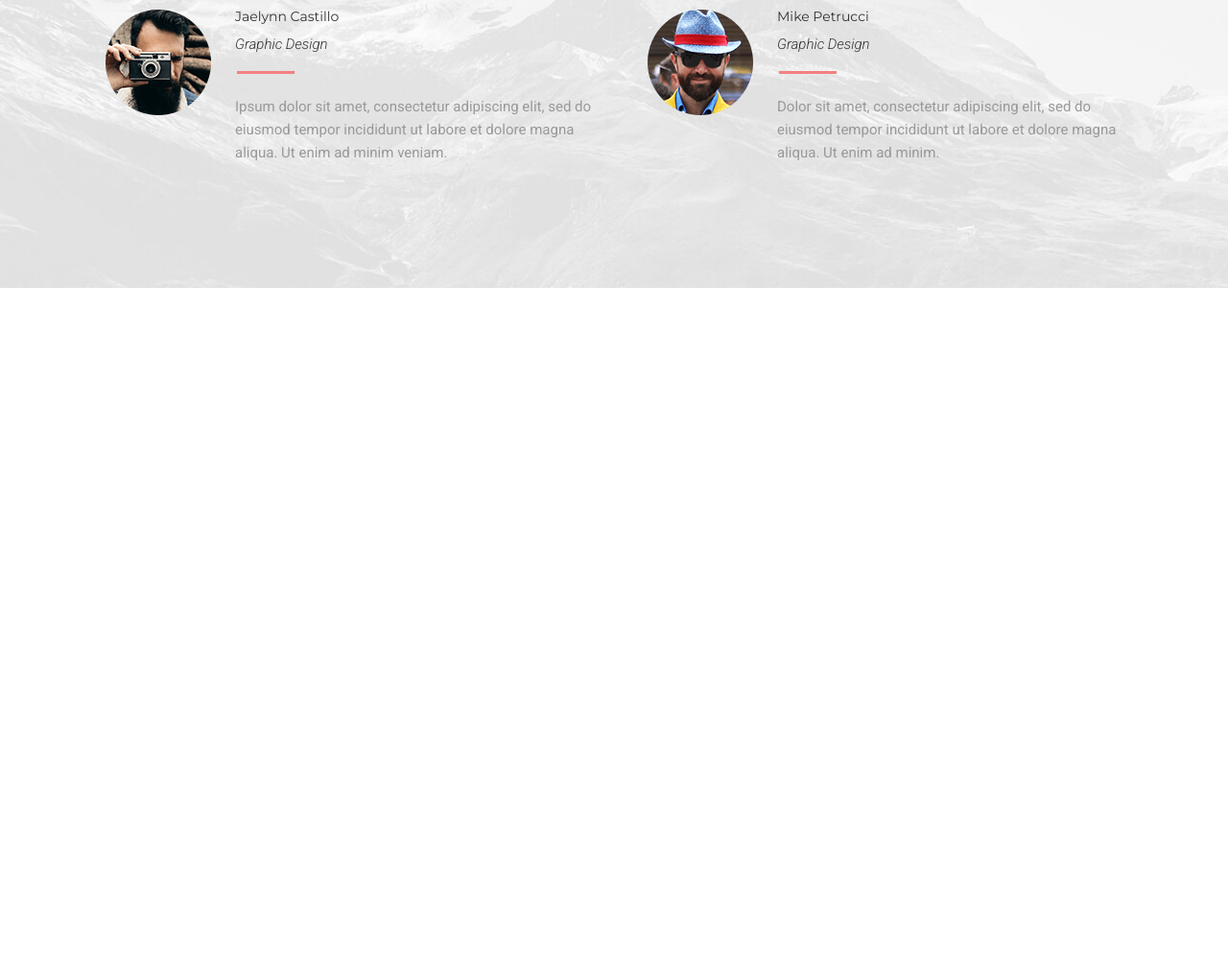
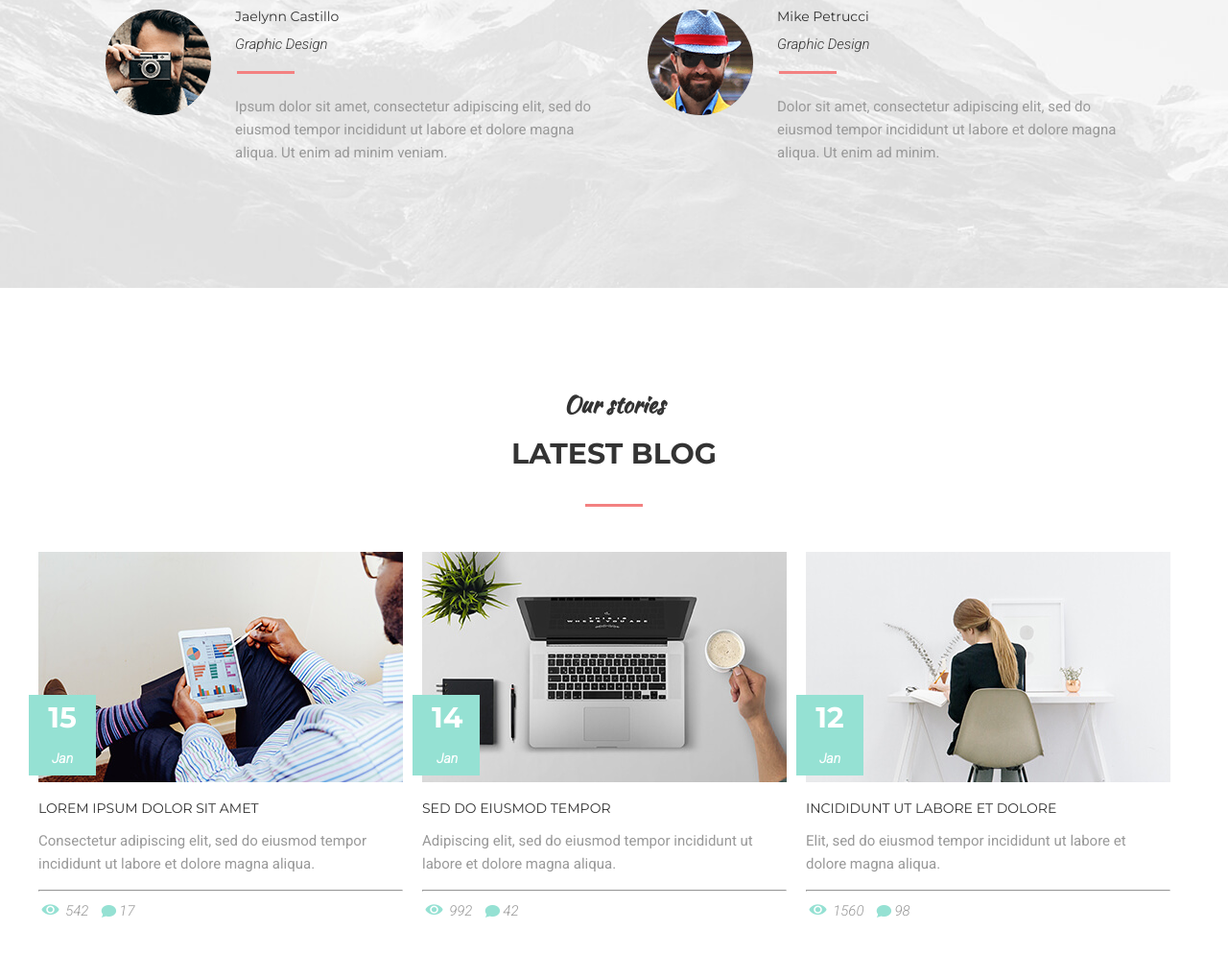
Before and after one commit to TheHunterSem/MOGO, a plain HTML site: page index.html in a window 1280 px wide. Shown: the part 7917-8911 px from the top of the page at 96% size. Before the commit the page ends 8217 px from the top, so only its background shows below. Drawn offline with Linux system fonts and the light colour scheme.

Commit message:
Our stories

```diff
--- a/index.html
+++ b/index.html
@@ -404,6 +404,60 @@
     </div>
   </section>
 
+  <section id="blog" class="our-stories">
+    <div class="container">
+      <div class="row">
+        <div class="header-info">
+          <h3 class="stories-header">Our stories</h3>
+          <p class="stories-title">latest blog</p>
+        </div>
+        <div class="col-lg-12 col-md-12">
+          <div class="stories-items">
+            <div class="col-lg-4 col-md-4">
+              <div class="stories-item">
+                <a class="blog-img-link" href="#"><img src="images/our-stories-1.jpg" alt=""></a>
+                <div class="stories-item-date-block">
+                  <p class="stories-item-date">15 <span class="stories-item-date-edit">Jan</span></p>
+                </div>
+                <p class="stories-item-header">Lorem ipsum dolor sit amet</p>
+                <p class="stories-item-content">Consectetur adipiscing elit, sed do eiusmod tempor incididunt ut labore et dolore magna aliqua.</p>
+                <hr>
+                <a href="#"><i class="icon-eye"></i>542</a>
+                <a href="#"><i class="icon-comment-alt"></i>17</a>
+              </div>
+            </div>
+            <div class="col-lg-4 col-md-4">
+              <div class="stories-item">
+               <a class="blog-img-link" href="#"><img src="images/our-stories-2.jpg" alt=""></a>
+                <div class="stories-item-date-block">
+                  <p class="stories-item-date">14 <span class="stories-item-date-edit">Jan</span></p>
+                </div>
+                <p class="stories-item-header">sed do eiusmod tempor</p>
+                <p class="stories-item-content">Adipiscing elit, sed do eiusmod tempor incididunt ut labore et dolore magna aliqua.</p>
+                <hr>
+                <a href="#"><i class="icon-eye"></i>992</a>
+                <a href="#"><i class="icon-comment-alt"></i>42</a>
+              </div>
+            </div>
+            <div class="col-lg-4 col-md-4">
+              <div class="stories-item">
+                <a class="blog-img-link" href="#"><img src="images/our-stories-3.jpg" alt=""></a>
+                <div class="stories-item-date-block">
+                  <p class="stories-item-date">12 <span class="stories-item-date-edit">Jan</span></p>
+                </div>
+                <p class="stories-item-header">incididunt ut labore et dolore</p>
+                <p class="stories-item-content">Elit, sed do eiusmod tempor incididunt ut labore et dolore magna aliqua.</p>
+                <hr>
+                <a href="#"><i class="icon-eye"></i>1560</a>
+                <a href="#"><i class="icon-comment-alt"></i>98</a>
+              </div>
+            </div>
+          </div>
+        </div>
+      </div>
+    </div>
+  </section>
+
 <script src="scripts/jquery.js"></script>
 <script src="scripts/slick.min.js"></script>
 <script src="scripts/base.js"></script>
--- a/styles/style.css
+++ b/styles/style.css
@@ -1118,3 +1118,133 @@ a {
 	float: left;
 	padding: 0 25px 60px 0;
 }
+
+
+
+/*------------------------------OUR STORIES------------------------------*/
+
+.our-stories{
+	padding: 110px 0 120px 0;
+}
+
+.stories-header{
+	text-align: center;
+	color: #333;
+	font-family: 'Kaushan Script', cursive;
+	font-size: 24px;
+	line-height: 24px;
+	margin: 0;
+}
+
+.stories-title{
+	position: relative;
+	color: #333333;
+	font-size: 30px;
+	line-height: 30px;
+	font-weight: bold;
+	text-transform: uppercase;
+	font-family: 'Montserrat', sans-serif;
+	text-align: center;
+	padding: 0 0 40px 0;
+	margin: 24px 0 0 0;
+}
+
+.stories-title::after{
+	position: absolute;
+	content: "";
+	height: 3px;
+	width: 60px;
+	bottom: 0;
+	left: 50%;
+	transform: translateX(-50%);
+	background-color: #f38181;
+}
+
+.stories-item-header{
+	font-size: 14px;
+	line-height: 14px;
+	font-family: 'Montserrat', sans-serif;
+	text-transform: uppercase;
+	color: #333;
+	margin: 20px 0 0 0;
+}
+
+.stories-item-content{
+	color: #999;
+	font-size: 15px;
+	line-height: 24px;
+	width: 355px;
+}
+
+.stories-items{
+	margin: 47px 0 0 0;
+}
+
+.stories-item{
+	max-width: 380px;
+}
+
+.icon-eye{
+	font-size: 18px;
+	color: #95e1d3;
+	margin: 0 3px 0 0;
+}
+
+.icon-comment-alt{
+	font-size: 13px;
+	color: #95e1d3;
+	margin: 0 3px 0 0;
+}
+
+.stories-item a{
+	color: #999;
+	margin: 0 7px 0 0;
+	font-style: italic;
+}
+
+.icon-comment-alt:hover,
+.icon-eye:hover{
+	color: #f38181;
+	transition: .4s;
+}
+
+.stories-item img{
+	position: relative;
+}
+
+.stories-item-date-block{
+	position: absolute;
+	content: '';
+	bottom: 150px;
+	left: -10px;
+	max-width: 70px;
+	text-align: center;
+	background-color: #95e1d3;
+	padding: 5px 15px;
+}
+
+.stories-item-date{
+	display: inline-block;
+	color: #fff;
+	font-size: 30px;
+	font-weight: bold;
+	font-family: 'Montserrat', sans-serif;
+	margin: 0;
+	padding: 0 5px;
+	text-align: center;
+}
+
+.stories-item-date-edit{
+	display: inline-block;
+	font-size: 14px;
+	font-style: italic;
+	font-family: 'Roboto', sans-serif;
+	margin: 0;
+	padding: 0;
+	text-align: center;
+}
+
+.blog-img-link:hover + .stories-item-date-block{
+	background-color: #f38181;
+	transition: .4s;
+}
```
Also changed, not shown: images/our-stories-1.jpg (added), images/our-stories-2.jpg (added), images/our-stories-3.jpg (added).
